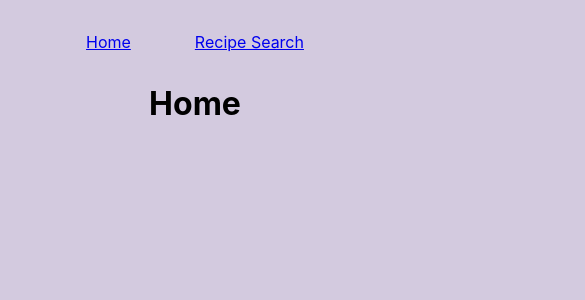
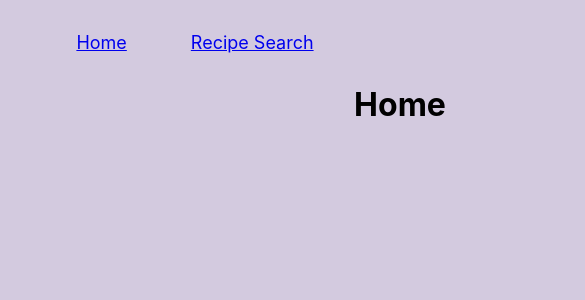
Before and after one commit to jafarlow/recipe-app-practice, a React (Create React App) app: page / in a window 390 px wide. Shown: the top 300 px of the page, 585 px wide, since content can reach past the window. Built offline with nearby package versions, Linux system fonts and the light colour scheme.

Commit message:
Width settings on `.Home`
index.scss
  - increased font size of nav text to 1.125rem
  - set default width for `.Home` as well as in the first media query
  - aligned "about" text

```diff
--- a/src/index.scss
+++ b/src/index.scss
@@ -33,7 +33,18 @@ body {
     li {
       list-style: none;
       padding: 0 2rem;
+      font-size: 1.125rem;
     }
+  }
+}
+
+.Home {
+  width: 1000px;
+  margin: 0 auto;
+
+  p {
+    text-align: justify;
+    font-size: 1.125rem;
   }
 }
 
@@ -100,6 +111,9 @@ button {
 }
 
 @media only screen and (max-width: 1000px) {
+  .Home {
+    width: 800px;
+  }
   .recipes {
     grid-template-columns: repeat(2, 1fr);
   }
```
